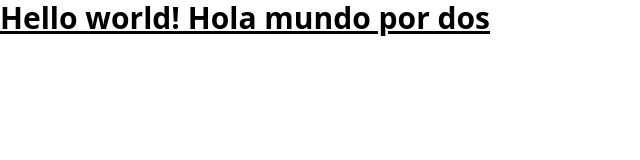
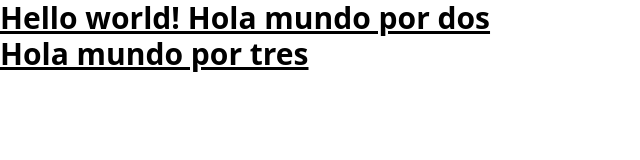
Before and after one commit to leugin/miguel-quevedo, a website built with Vite: page index.html in a window 1280 px wide. Shown: the whole page, without its empty margins (0-640 px from the left). Built offline with nearby package versions, Linux system fonts and the light colour scheme.

Commit message:
segundo commit

```diff
--- a/index.html
+++ b/index.html
@@ -12,6 +12,8 @@
   <h1 class="text-3xl font-bold underline">
     Hello world!
     Hola mundo por dos
+    <br>
+    Hola mundo por tres
   </h1></div>
 <script type="module" src="/src/scripts/main.js"></script>
 </body>
```
